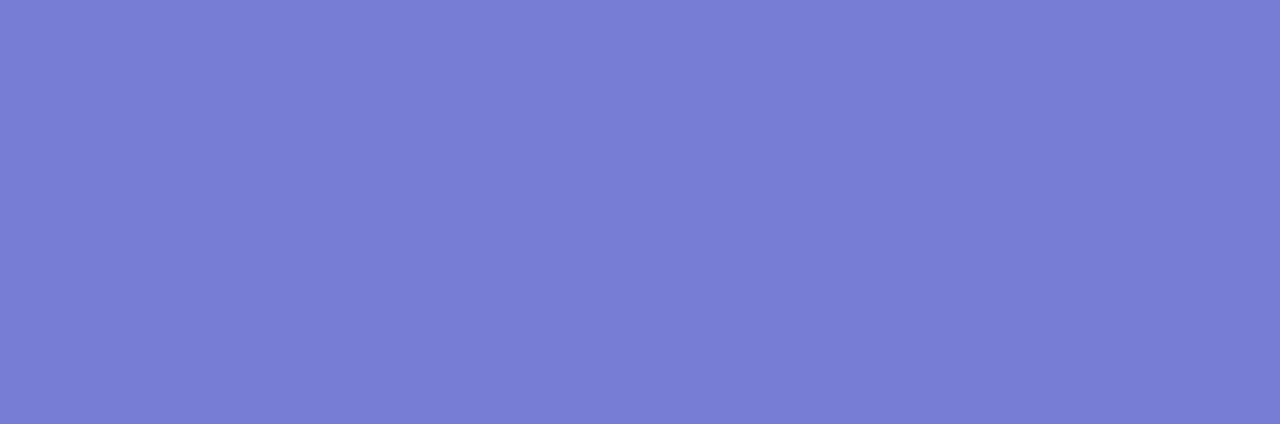
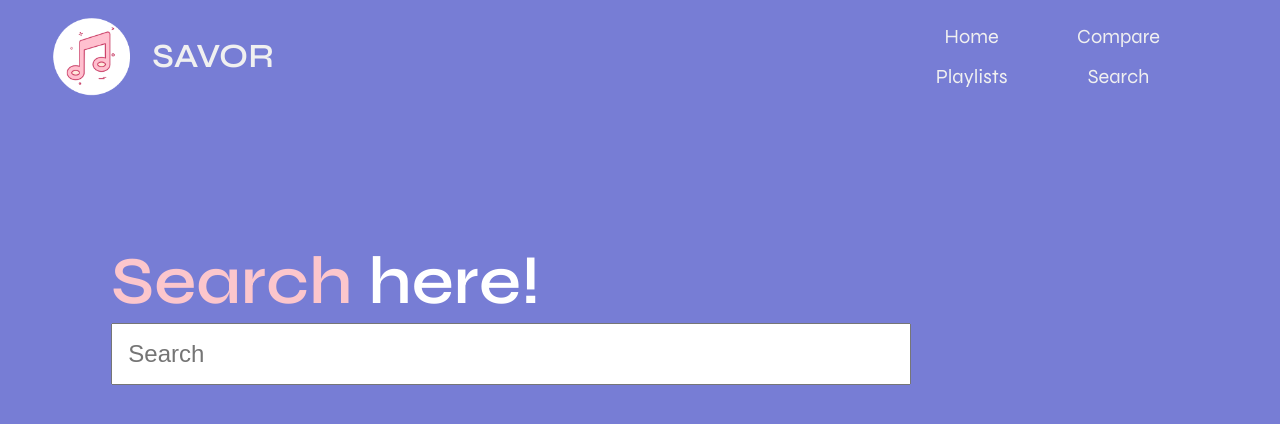
Before and after one commit to KevinYu3214/Savor, a React (Vite) app: page /search in a window 1280 px wide. Before the commit this address had no page. Shown: the top 424 px of the page. Built offline with nearby package versions, Linux system fonts and the light colour scheme.

Commit message:
Added the search page

```diff
--- a/src/components/Header.jsx
+++ b/src/components/Header.jsx
@@ -31,6 +31,9 @@ const Header = () => {
             <a className={styles.nav__item} href={"/playlists"}>
               Playlists
             </a>
+            <a className={styles.nav__item} href={"/search"}>
+              Search
+            </a>
           </nav>
         </div>
         <div>
--- /dev/null
+++ b/src/components/SearchBar.jsx
@@ -0,0 +1,13 @@
+import React from "react";
+
+import styles from "./SearchBar.module.scss";
+
+const SearchBar = () => {
+  return (
+    <div className={styles.searchbar}>
+        <input type="text" className={styles.searchbar__input} placeholder="Search" />
+    </div>
+  );
+};
+
+export default SearchBar;
--- /dev/null
+++ b/src/components/SearchBar.module.scss
@@ -0,0 +1,12 @@
+@import "./../global_styles/variables.scss";
+
+.searchbar {
+    height: 300px;
+    width: 300px;
+    font-size: 16px;
+    &__input {
+        width: 800px;
+        padding: 15px;
+        font-size: 24px;
+    }
+}
--- a/src/main.jsx
+++ b/src/main.jsx
@@ -4,6 +4,7 @@ import React from "react";
 import Home from "./Home";
 import Compare from "./pages/Compare";
 import Playlists from "./pages/Playlists";
+import Search from "./pages/Search";
 
 import ReactDOM from "react-dom";
 import { BrowserRouter as Router, Routes, Route } from "react-router-dom";
@@ -14,6 +15,7 @@ ReactDOM.render(
       <Route path="/" element={<Home />} />
       <Route path="/compare" element={<Compare />} />
       <Route path="/playlists" element={<Playlists />} />
+      <Route path="/search" element={<Search />} /> */
     </Routes>
   </Router>,
   document.getElementById("root")
--- /dev/null
+++ b/src/pages/Search.jsx
@@ -0,0 +1,18 @@
+import Header from "../components/Header";
+import SearchBar from "../components/SearchBar";
+
+const Search = () => {
+
+    return (
+      <>
+        <Header />
+          <mainCompareText>
+            <span>Search</span> here!
+            <SearchBar />
+          </mainCompareText>
+      </>
+    );
+  }
+
+
+  export default Search;
```
